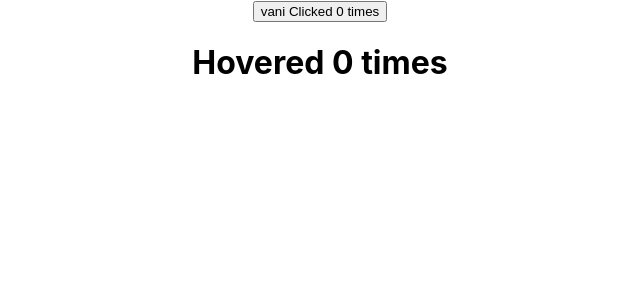
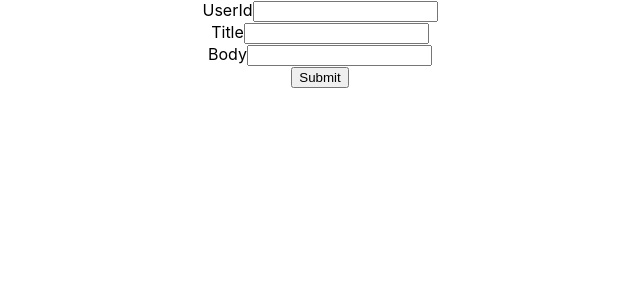
Before and after one commit to vanikrishnan/sample_react_app, a React (Create React App) app: page / in a window 1280 px wide. Shown: the top 300 px of the page, without its empty margins (320-960 px from the left). Built offline with nearby package versions, Linux system fonts and the light colour scheme.

Commit message:
HTTP and Context

```diff
--- a/src/App.js
+++ b/src/App.js
@@ -25,6 +25,13 @@ import ErrorBoundary from './components/ErrorBoundary';
 import Hero from './components/Hero';
 import ClickCounter from './components/ClickCounter';
 import HoverCounter from './components/HoverCounter';
+import CounterTwo from './components/CounterTwo';
+import HoverCounterTwo from './components/HoverCounterTwo';
+import ClickCounterTwo from './components/ClickCounterTwo';
+import ComponentC from './components/ComponentC';
+import { UserContextProvider } from './components/UserContext';
+import PostList from './components/PostList';
+import PostForm from './components/PostForm';
 
 function App() {
   return (
@@ -79,8 +86,25 @@ function App() {
       <ErrorBoundary>
       <Hero heroName="Joker" />
       </ErrorBoundary> */}
-      <ClickCounter name="vani"/>
-      <HoverCounter />
+      {/* <ClickCounter name="vani"/>
+      <HoverCounter /> */}
+      {/* <CounterTwo render={(count, incrementCount)=>
+      (<ClickCounterTwo count={count} incrementCount={incrementCount}></ClickCounterTwo>)}/>
+       <CounterTwo render={(count, incrementCount)=>
+      (<HoverCounterTwo count={count} incrementCount={incrementCount}></HoverCounterTwo>)}/> */}
+      {/* <CounterTwo>
+        {(count, incrementCount)=>
+      (<ClickCounterTwo count={count} incrementCount={incrementCount}></ClickCounterTwo>)}
+      </CounterTwo>
+       <CounterTwo>
+         {(count, incrementCount)=>
+      (<HoverCounterTwo count={count} incrementCount={incrementCount}></HoverCounterTwo>)}
+     </CounterTwo> */}
+     {/* <UserContextProvider value="vani">
+     <ComponentC />
+     </UserContextProvider>  */}
+     {/* <PostList /> */}
+     <PostForm />
     </div>
   );
 }
--- /dev/null
+++ b/src/components/ClickCounterTwo.js
@@ -0,0 +1,13 @@
+import React from 'react';
+
+class ClickCounterTwo extends React.Component {
+    render() {
+        const {count, incrementCount} = this.props;
+        return (
+            <button onClick={incrementCount}>
+    {this.props.name} Clicked {count} times</button>
+        )
+    }
+ }
+
+ export default ClickCounterTwo;
--- /dev/null
+++ b/src/components/ComponentC.js
@@ -0,0 +1,12 @@
+import React from 'react';
+import ComponentE from './ComponentE';
+
+class ComponentC extends React.Component {
+    render(){
+        return(
+            <ComponentE />
+        )
+    }
+}
+
+export default ComponentC;
--- /dev/null
+++ b/src/components/ComponentE.js
@@ -0,0 +1,22 @@
+import React from 'react';
+import ComponentF from './ComponentF';
+import UserContext from './UserContext';
+
+class ComponentE extends React.Component {
+
+    // static contextType = UserContext;
+
+    render(){
+        return(
+            <div>
+                Component E {this.context}
+            <ComponentF />
+            </div>
+        )
+    }
+}
+
+ComponentE.contextType = UserContext;
+
+
+export default ComponentE;
--- /dev/null
+++ b/src/components/ComponentF.js
@@ -0,0 +1,19 @@
+import React from 'react';
+import { UserContextConsumer } from './UserContext';
+
+class ComponentF extends React.Component {
+    render(){
+        return(
+            <div>
+                Component F
+                <UserContextConsumer>
+                    {(username) => {
+                        return <h1>Hello {username}</h1>
+                    }}
+                </UserContextConsumer>
+            </div>
+        )
+    }
+}
+
+export default ComponentF;
--- /dev/null
+++ b/src/components/CounterTwo.js
@@ -0,0 +1,28 @@
+import React from 'react'
+
+class CounterTwo extends React.Component {
+    constructor(props) {
+        super(props);
+        this.state = {
+            count: 0
+        };
+    }
+
+    incrementCount = () => {
+        this.setState((prevState)=> {
+            return {
+            count: prevState.count + 1
+            }
+        })
+    }
+
+    render() {
+        return (
+            <div>
+                {/* {this.props.render(this.state.count, this.incrementCount)} */}
+                {this.props.children(this.state.count, this.incrementCount)}
+            </div>
+        )
+    }
+}
+export default CounterTwo;
--- /dev/null
+++ b/src/components/HoverCounterTwo.js
@@ -0,0 +1,12 @@
+import React from 'react';
+
+class HoverCounterTwo extends React.Component {
+    render() {
+        const {count, incrementCount} = this.props;
+        return (
+            <h1 onMouseOver={incrementCount}>Hovered {count} times</h1>
+        )
+    }
+ }
+
+ export default HoverCounterTwo;
--- /dev/null
+++ b/src/components/PostForm.js
@@ -0,0 +1,62 @@
+import React from 'react';
+import axios from 'axios';
+
+class PostForm extends React.Component {
+
+    constructor(props) {
+        super(props);
+        this.state = {
+            userId: '',
+            title: '',
+            body: ''
+        }
+    }
+
+    clickHandler = (e) => {
+        this.setState({
+            [e.target.name]: e.target.value
+        })
+    }
+
+    submitHandler = (e) => {
+        e.preventDefault();
+        axios.post('https://jsonplaceholder.typicode.com/posts', this.state)
+        .then(response => {
+            console.log(response);
+        })
+        .catch(error => {
+            console.log(error);
+        })
+    }
+
+    render() {
+        const {userId, title, body} = this.state;
+        return (
+            <div>
+                <form onSubmit={this.submitHandler}>
+                    <div>
+                        <label>
+                            UserId
+                        </label>
+                        <input type="text" name="userId" value={userId} onChange={this.clickHandler}></input>
+                    </div>
+                    <div>
+                        <label>
+                            Title
+                        </label>
+                        <input type="text" name="title"  value={title} onChange={this.clickHandler}></input>
+                    </div>
+                    <div>
+                        <label>
+                            Body
+                        </label>
+                        <input type="text" name="body" value={body} onChange={this.clickHandler}></input>
+                    </div>
+                    <button type="submit">Submit</button>
+                </form>
+            </div>
+        )
+    }
+}
+
+export default PostForm;
--- /dev/null
+++ b/src/components/PostList.js
@@ -0,0 +1,42 @@
+import React from 'react';
+import axios from 'axios';
+
+class PostList extends React.Component {
+
+    constructor(props) {
+        super(props);
+        this.state = {
+            posts: [],
+            errorMsg: ''
+        }
+    }
+
+    componentDidMount() {
+        axios.get('https://jsonplaceholder.typicode.com/posts')
+        .then(response => {
+           this.setState({
+               posts: response.data
+           })
+            console.log(response)
+        })
+        .catch(error => {
+            this.setState({
+                errorMsg: "Error fetching PostList"
+            })
+            console.log(error);
+        })
+    }
+
+    render() {
+        const {posts, errorMsg} = this.state;
+        return (
+        <div>
+            List of Posts
+            {posts.length ? posts.map(post => <h2 key={post.id}>{post.title}</h2>): null}
+            {errorMsg ? <h2>{errorMsg}</h2>: ''}
+        </div>
+            )
+    }
+}
+
+export default PostList;
--- /dev/null
+++ b/src/components/UserContext.js
@@ -0,0 +1,10 @@
+import React from 'react';
+
+const UserContext = React.createContext('Codevolution'); // we can pass default value here
+
+const UserContextProvider = UserContext.Provider;
+const UserContextConsumer = UserContext.Consumer;
+
+export {UserContextProvider, UserContextConsumer};
+
+export default UserContext;
```
